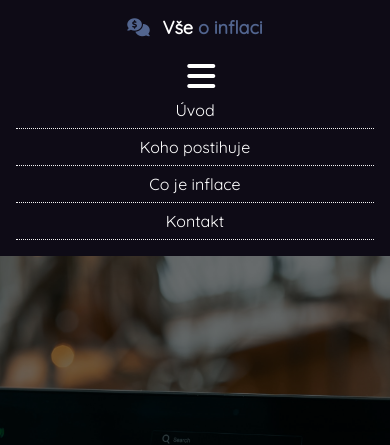
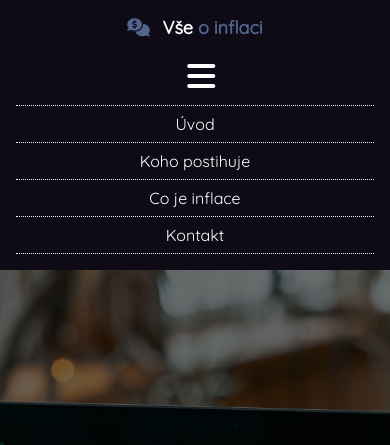
Before and after one commit to DavidJurosz/DavidJurosz.github.io, a plain HTML site: page projekt_2/index.html in a window 390 px wide. Both pictures are taken after a click on the link 201 px from the left and 75 px from the top of the page. Shown: the top 445 px of the page. Drawn offline with nearby package versions, Linux system fonts and the light colour scheme.

Commit message:
start projekt 2 showcase - hamburger

```diff
--- a/projekt_2/css/mobile.css
+++ b/projekt_2/css/mobile.css
@@ -33,6 +33,10 @@
     #navbar ul li{
         padding: 0.5rem;
         border-bottom: #f4f4f4 1px dotted;
+    }
+    #navbar ul li:first-child{
+        margin-top: 0.8rem;
+        border-top: #f4f4f4 1px dotted;
     }
     #navbar #logo {
         margin-bottom: 1.3rem;
```
